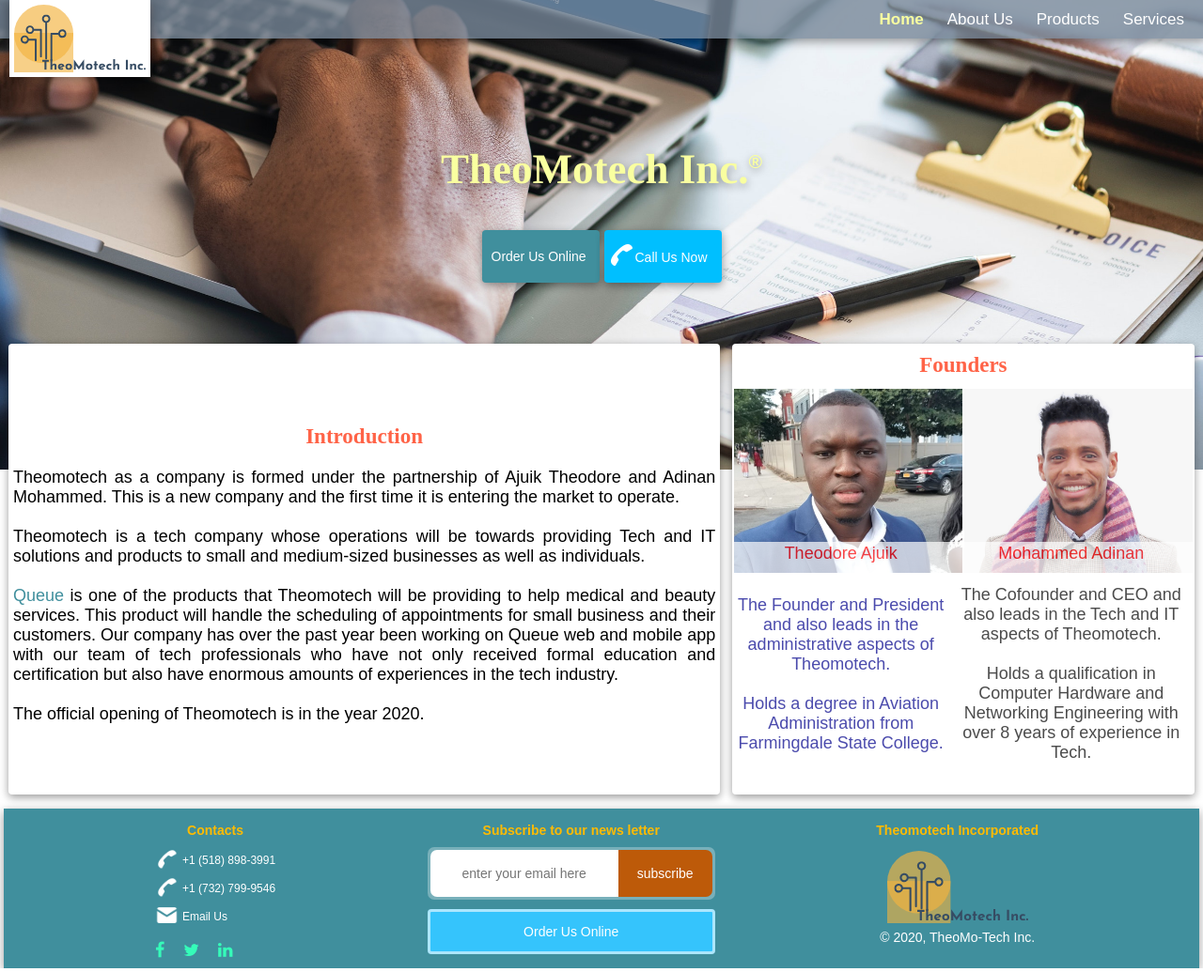
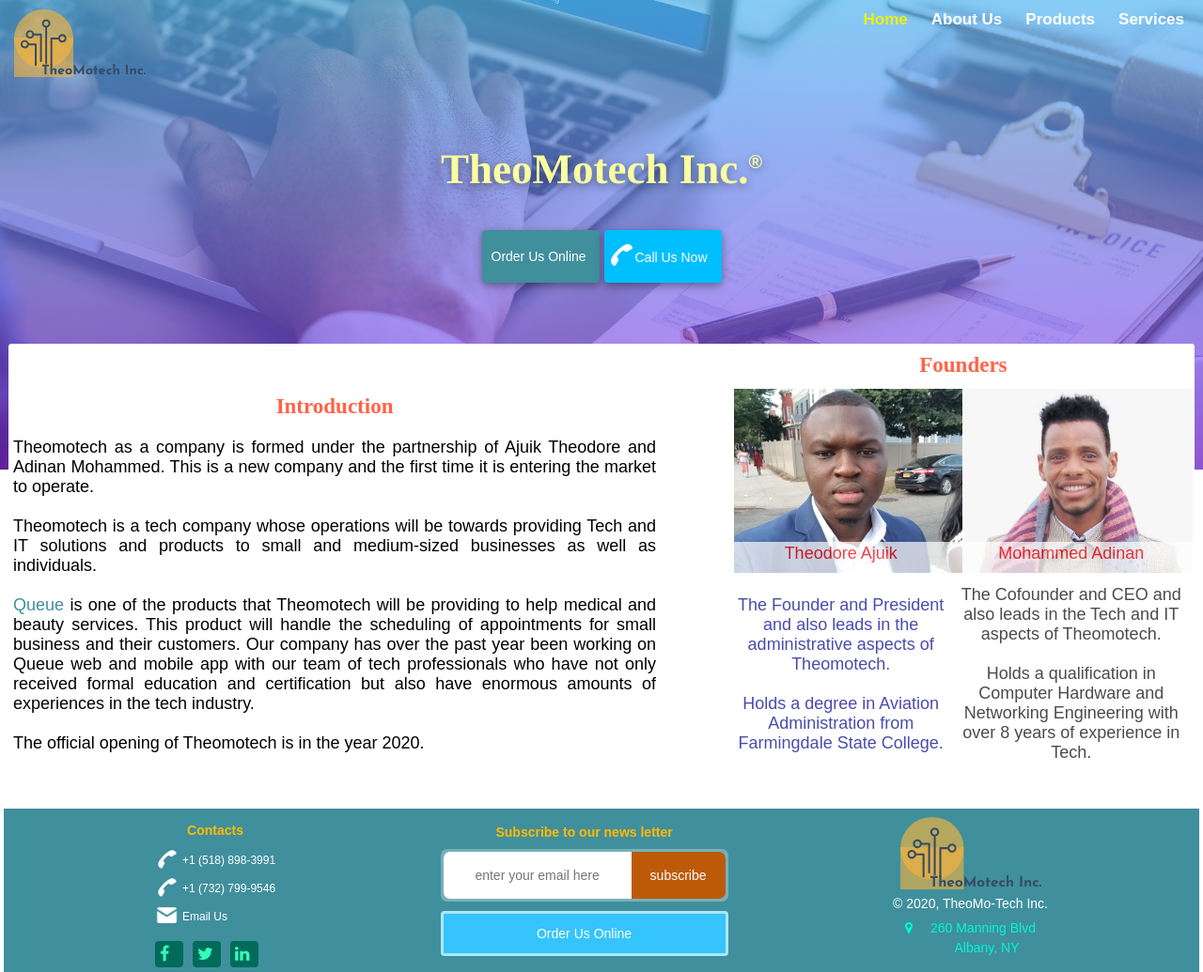
Before and after one commit to AdinanAries/ThomotechOfficial, a website: page public/index.html in a window 1280 px wide. Shown: the whole page at 94% size. Drawn offline with nearby package versions, Linux system fonts and the light colour scheme.

Commit message:
Changed the colors of jumbotron background using css

```diff
--- a/public/index.html
+++ b/public/index.html
@@ -133,6 +133,10 @@
           </div>
           <main>
             <div id="Home" class="HomeDiv">
+              <div
+                class="flexDiv"
+                style="background: white; border-radius: 4px;"
+              >
                 <div class="IntroDiv">
                   <div id="introBackground"></div>
                   <h3
@@ -148,26 +152,26 @@
                   </h3>
                   <p style="margin: 5px;">
                     Theomotech as a company is formed under the partnership of
-                  Ajuik Theodore and Adinan Mohammed. This is a new company and
-                  the first time it is entering the market to operate.
+                    Ajuik Theodore and Adinan Mohammed. This is a new company
+                    and the first time it is entering the market to operate.
                     <br />
                     <br />
-                  Theomotech is a tech company whose operations will be towards
-                  providing Tech and IT solutions and products to small and
-                  medium-sized businesses as well as individuals.
+                    Theomotech is a tech company whose operations will be
+                    towards providing Tech and IT solutions and products to
+                    small and medium-sized businesses as well as individuals.
                     <br />
                     <br />
                     <a href="https://queueappointments.azurewebsites.net"
                       >Queue</a
                     >
                     is one of the products that Theomotech will be providing to
-                  help medical and beauty services. This product will handle the
-                  scheduling of appointments for small business and their
-                  customers. Our company has over the past year been working on
-                  Queue web and mobile app with our team of tech professionals
-                  who have not only received formal education and certification
-                  but also have enormous amounts of experiences in the tech
-                  industry.
+                    help medical and beauty services. This product will handle
+                    the scheduling of appointments for small business and their
+                    customers. Our company has over the past year been working
+                    on Queue web and mobile app with our team of tech
+                    professionals who have not only received formal education
+                    and certification but also have enormous amounts of
+                    experiences in the tech industry.
                     <br />
                     <br />
                     The official opening of Theomotech is in the year 2020.
@@ -229,13 +233,14 @@
                             <br />
                             <br />
                             Holds a qualification in Computer Hardware and
-                          Networking Engineering with over 8 years of experience
-                          in Tech.
+                            Networking Engineering with over 8 years of
+                            experience in Tech.
                           </p>
                         </td>
                       </tr>
                     </tbody>
                   </table>
+                </div>
               </div>
             </div>
             <div id="AboutUs" class="AboutUsDiv">
@@ -718,16 +723,40 @@
                     href="https://www.facebook.com/TheoMotech-107976207592401/about/?ref=page_internal"
                     target="_blank"
                     style="color: rgb(53, 252, 185);"
-                    ><i class="fa fa-facebook-f"></i
+                    ><i
+                      style="
+                        background-color: rgb(0, 107, 91);
+                        padding: 5px;
+                        width: 20px;
+                        border-radius: 4px;
+                      "
+                      class="fa fa-facebook-f"
+                    ></i
                   ></a>
-                  <a style="color: rgb(53, 252, 185); margin-left: 15px;"
-                    ><i class="fa fa-twitter"></i
+                  <a style="color: rgb(53, 252, 185); margin-left: 5px;"
+                    ><i
+                      style="
+                        background-color: rgb(0, 107, 91);
+                        padding: 5px;
+                        width: 20px;
+                        border-radius: 4px;
+                      "
+                      class="fa fa-twitter"
+                    ></i
                   ></a>
                   <a
                     href="https://www.linkedin.com/company/theomotech-inc"
                     target="_blank"
-                    style="color: rgb(53, 252, 185); margin-left: 15px;"
-                    ><i class="fa fa-linkedin"></i
+                    style="color: rgb(53, 252, 185); margin-left: 5px;"
+                    ><i
+                      style="
+                        background-color: rgb(0, 107, 91);
+                        padding: 5px;
+                        width: 20px;
+                        border-radius: 4px;
+                      "
+                      class="fa fa-linkedin"
+                    ></i
                   ></a>
                 </li>
               </ul>
@@ -766,17 +795,6 @@
               />
             </div>
             <div class="Div">
-              <p
-                style="
-                  margin: 10px;
-                  color: rgb(255, 187, 0);
-                  text-align: center;
-                  font-size: 14px;
-                  font-weight: bolder;
-                "
-              >
-                Theomotech Incorporated
-              </p>
               <p style="text-align: center;">
                 <img
                   style="width: 150px; padding: 4px;"
@@ -789,6 +807,35 @@
                   >&copy; 2020, TheoMo-Tech Inc.</sup
                 >
               </p>
+              <p
+                style="
+                  width: fit-content;
+                  margin: auto;
+                  padding: 5px;
+                  text-align: justify;
+                  color: rgb(0, 247, 214);
+                  font-size: 14px;
+                "
+              >
+                <i
+                  style="margin-right: 15px;"
+                  class="fa fa-map-marker"
+                  aria-hidden="true"
+                ></i>
+                260 Manning Blvd
+              </p>
+              <p
+                style="
+                  width: fit-content;
+                  margin: auto;
+                  text-align: justify;
+                  padding-left: 35px;
+                  color: rgb(0, 247, 214);
+                  font-size: 14px;
+                "
+              >
+                Albany, NY
+              </p>
             </div>
           </div>
         </footer>
--- a/public/script.js
+++ b/public/script.js
@@ -51,68 +51,68 @@
   let MenuDisplay = document.querySelector(".MainMenu").style.display;
 
   if (MenuDisplay === "none") {
-    document.querySelector(".TmtLogo").style.display = "none";
+    //document.querySelector(".TmtLogo").style.display = "none";
     $(".MainMenu").show("slide", { direction: "left" }, 100);
   } else {
     $(".MainMenu").hide("slide", { direction: "left" }, 100);
-    document.querySelector(".TmtLogo").style.display = "block";
+    //document.querySelector(".TmtLogo").style.display = "block";
   }
 }
 
-$(document).ready(function() {
-  $("#HMBGHomeLink").click(function(event) {
+$(document).ready(function () {
+  $("#HMBGHomeLink").click(function (event) {
     showHome();
     ToggleMenuDisplay();
   });
 });
-$(document).ready(function() {
-  $("#HMBGAboutLink").click(function(event) {
+$(document).ready(function () {
+  $("#HMBGAboutLink").click(function (event) {
     showAboutUs();
     ToggleMenuDisplay();
   });
 });
-$(document).ready(function() {
-  $("#HMBGProductsLink").click(function(event) {
+$(document).ready(function () {
+  $("#HMBGProductsLink").click(function (event) {
     showProducts();
     ToggleMenuDisplay();
   });
 });
-$(document).ready(function() {
-  $("#HMBGServicesLink").click(function(event) {
+$(document).ready(function () {
+  $("#HMBGServicesLink").click(function (event) {
     showServices();
     ToggleMenuDisplay();
   });
 });
-$(document).ready(function() {
-  $(".OrderNowBtn").click(function(event) {
+$(document).ready(function () {
+  $(".OrderNowBtn").click(function (event) {
     showServices();
   });
 });
-$(document).ready(function() {
-  $("#HamburgerMenu").click(function(event) {
+$(document).ready(function () {
+  $("#HamburgerMenu").click(function (event) {
     ToggleMenuDisplay();
   });
 });
-$(document).ready(function() {
-  $("#AboutLink").click(function(event) {
+$(document).ready(function () {
+  $("#AboutLink").click(function (event) {
     showAboutUs();
   });
 });
 
-$(document).ready(function() {
-  $("#HomeLink").click(function(event) {
+$(document).ready(function () {
+  $("#HomeLink").click(function (event) {
     showHome();
   });
 });
 
-$(document).ready(function() {
-  $("#ServicesLink").click(function(event) {
+$(document).ready(function () {
+  $("#ServicesLink").click(function (event) {
     showServices();
   });
 });
 
-$(document).ready(function() {
-  $("#ProductsLink").click(function(event) {
+$(document).ready(function () {
+  $("#ProductsLink").click(function (event) {
     showProducts();
   });
 });
--- a/public/style.css
+++ b/public/style.css
@@ -4,6 +4,9 @@
   margin: 0;
   font-family: sans-serif;
   font-size: 18px;
+}
+body {
+  /*background-color: #e3eaf8;*/
 }
 a {
   text-decoration: none;
@@ -28,9 +31,8 @@
   z-index: 3;
   position: fixed;
   width: 100%;
-  /*border-bottom: 2px solid #408f9d;*/
-
-  box-shadow: 3px 3px 10px rgba(0, 0, 0, 0.4);
+  height: 90px;
+  /*box-shadow: 3px 3px 10px rgba(0, 0, 0, 0.4);*/
 }
 #headerWrapper {
   display: flex;
@@ -45,8 +47,7 @@
   width: 100%;
   height: 100%;
   z-index: -1;
-  opacity: 0.8;
-  background-color: rgb(119, 135, 153);
+  /*background-color: rgba(45, 61, 77, 0.685);*/
 }
 header ul {
   margin: 10px;
@@ -57,32 +58,33 @@
   display: inline-block;
   padding: 0 10px;
   color: white;
+  font-weight: bolder;
   cursor: pointer;
 }
 header ul li.active {
   font-weight: bolder;
-  color: rgb(249, 255, 160);
+  color: #ecf00b;
 }
 header ul li:hover {
-  color: rgb(249, 255, 160);
+  color: rgb(216, 140, 0);
 }
 .TmtLogo {
   /*box-shadow: 0px 0px 10px black;*/
-  background-color: rgb(255, 255, 255);
   /*border: 1px solid #408f9d;*/
   position: absolute;
   margin-left: 10px;
   /*margin-top: 10px;*/
   padding: 5px;
+  margin-top: 5px;
   width: 140px;
-  box-shadow: 0px 3px 10px rgba(0, 0, 0, 0.4);
 }
 .content {
   padding: 10px 0;
   min-height: 60vh;
 }
 .jumbotron {
-  background-image: url("./images/jumbotron2.jpg");
+  background: linear-gradient(rgba(89, 187, 243, 0.712), #9226eb9a),
+    url("./images/jumbotron2.jpg");
   background-size: cover;
   background-position: bottom;
   position: fixed;
@@ -104,7 +106,7 @@
   text-shadow: 0 3px 10px rgba(0, 0, 0, 0.4);
 }
 footer {
-  box-shadow: 0px 3px 10px rgba(0, 0, 0, 0.4);
+  /*box-shadow: 0px 3px 10px rgba(0, 0, 0, 0.4);*/
   background-color: #408f9d;
   padding: 5px;
   min-height: 100px;
@@ -131,6 +133,11 @@
   flex-direction: row;
   justify-content: space-between;
 }
+.flexDiv {
+  display: flex;
+  flex-direction: row;
+  justify-content: space-between;
+}
 
 .AboutUsDiv,
 .ProductsDiv,
@@ -141,7 +148,7 @@
 .AboutUsContent,
 .ProductsContent,
 .ServicesContent {
-  box-shadow: 0px 3px 10px rgba(0, 0, 0, 0.4);
+  /*box-shadow: 0px 3px 10px rgba(0, 0, 0, 0.4);*/
   padding: 5px;
   background-color: white;
   width: 100%;
@@ -154,9 +161,9 @@
 }
 .IntroDiv {
   position: relative;
-  box-shadow: 0px 3px 10px rgba(0, 0, 0, 0.4);
+  /*box-shadow: 0px 3px 10px rgba(0, 0, 0, 0.4);*/
   background-color: white;
-  width: 60%;
+  width: 55%;
   display: flex;
   flex-direction: column;
   justify-content: center;
@@ -165,7 +172,7 @@
   border-radius: 4px;
 }
 .FoundersDiv {
-  box-shadow: 0px 3px 10px rgba(0, 0, 0, 0.4);
+  /*box-shadow: 0px 3px 10px rgba(0, 0, 0, 0.4);*/
   width: 39%;
   min-height: 60vh;
   background-color: rgb(255, 255, 255);
@@ -451,24 +458,25 @@
     width: 50%;
   }
   header {
-    height: 40px;
+    height: 50px;
+    box-shadow: none;
   }
   .jumbotronText {
     margin-top: 0;
-    font-size: 2rem;
+    font-size: 1.4rem;
   }
   .jumbotron {
     height: 400px;
   }
   .TmtLogo {
-    /*border: 1px solid #408f9d;*/
+    display: none;
+    margin-top: 0;
   }
   .wrapper {
     width: 100%;
     padding: 0;
   }
   .headerBackground {
-    background-color: white;
   }
   #HamburgerMenu {
     display: block;
@@ -484,6 +492,9 @@
   }
   .HomeDiv {
     display: block;
+  }
+  .flexDiv {
+    flex-direction: column;
   }
   .AboutUsDiv,
   .ProductsDiv,
```
Lines whose indentation alone changed are shown as unchanged.
